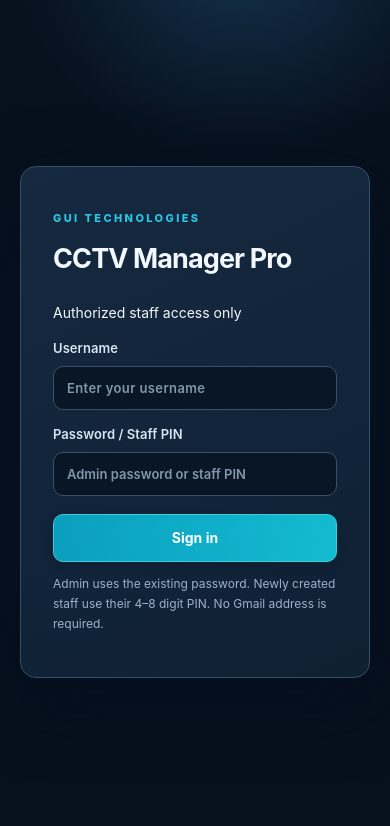
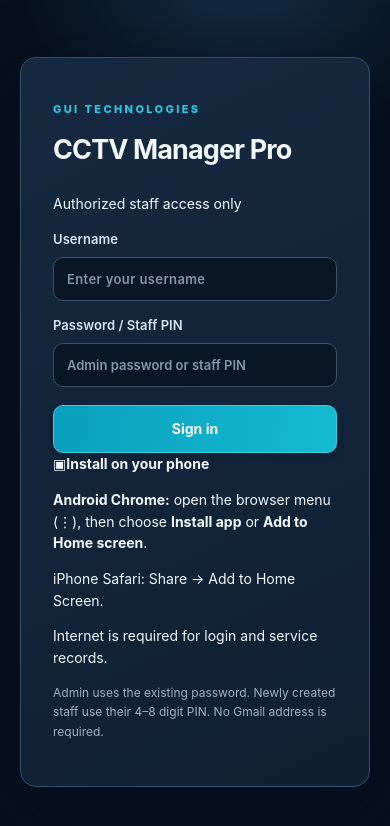
Before and after one commit to guitechnologies-eng/guitechnologies-eng-cctv-manager-pro, a Next.js app: page /login in a window 390 px wide. Shown: the top 826 px of the page. Built offline with nearby package versions, Linux system fonts and the light colour scheme.

Commit message:
ui: show one-tap PWA install option on mobile login page

```diff
--- a/app/login/page.tsx
+++ b/app/login/page.tsx
@@ -1,4 +1,5 @@
 import {signIn} from '../actions/auth'
+import InstallApp from '../components/InstallApp'
 
 export default async function Login({searchParams}:{searchParams:Promise<{error?:string}>}){
  const p=await searchParams
@@ -27,6 +28,7 @@ export default async function Login({searchParams}:{searchParams:Promise<{error?
     </label>
     <button type="submit">Sign in</button>
    </form>
+   <InstallApp/>
    <p className="muted">Admin uses the existing password. Newly created staff use their 4–8 digit PIN. No Gmail address is required.</p>
   </section>
  </main>
```
